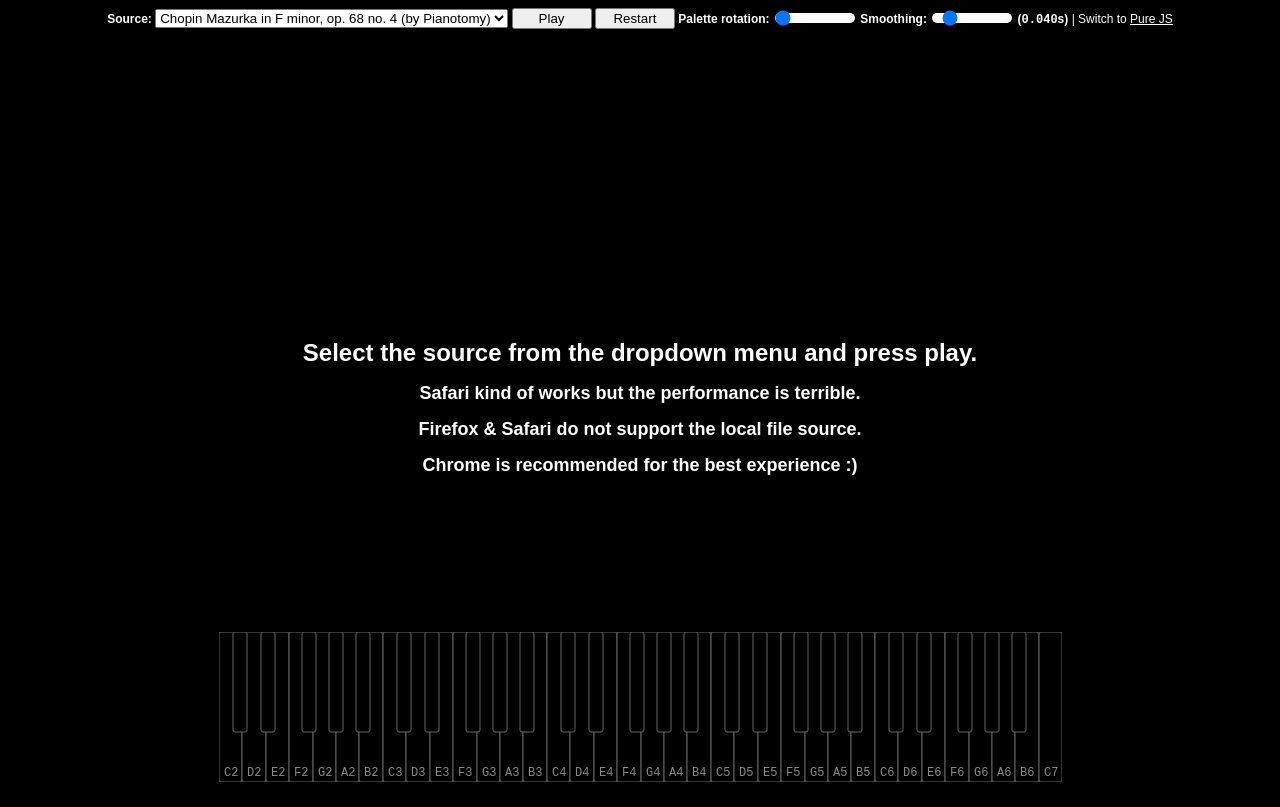
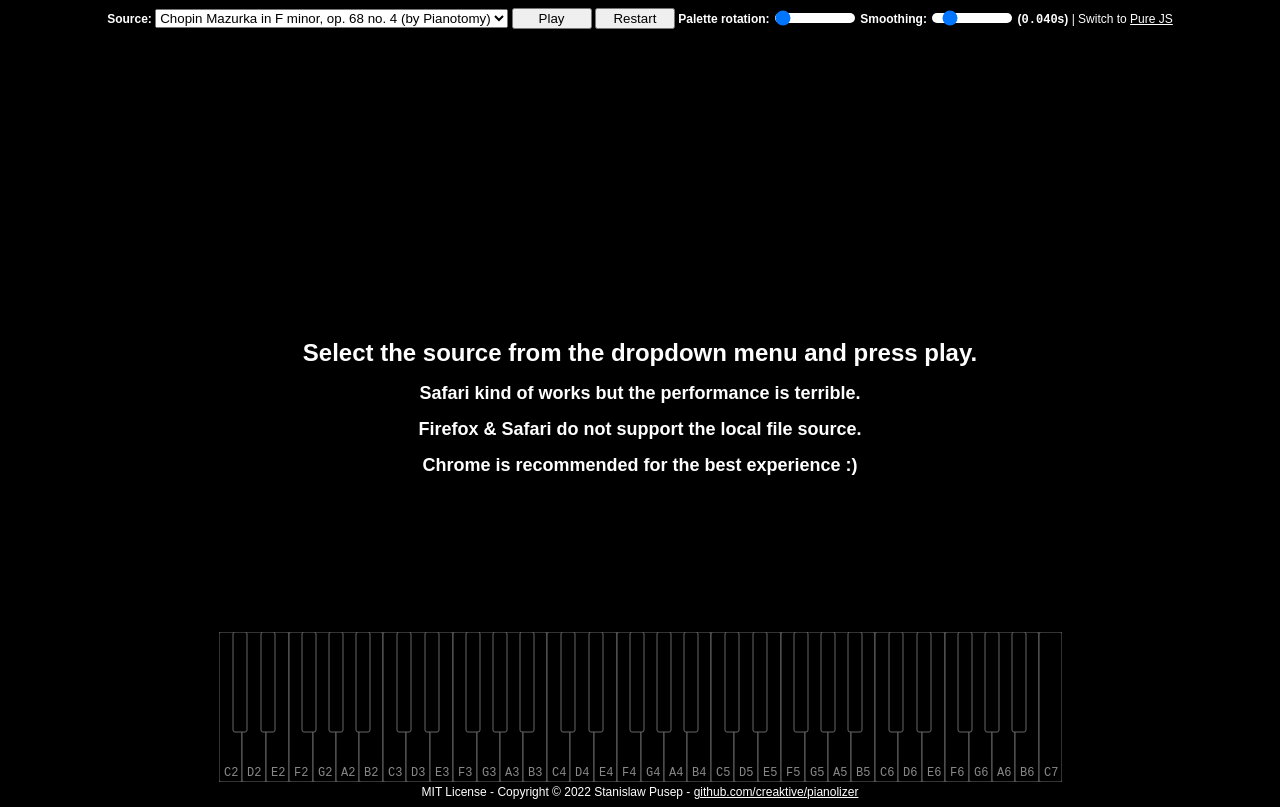
Before and after one commit to creaktive/pianolizer, a website: page index.html in a window 1280 px wide. Drawn offline with Linux system fonts and the light colour scheme.

Commit message:
index footer

```diff
--- a/index.html
+++ b/index.html
@@ -53,6 +53,9 @@
         font-size: 12px;
         fill: #888;
       }
+      #footer {
+        text-align: center;
+      }
     </style>
   </head>
   <body>
@@ -95,6 +98,11 @@
       <canvas id="spectrogram"></canvas>
       <br>
       <svg id="keyboard"></svg>
+    </div>
+    <div id="footer">
+      MIT License -
+      Copyright &copy; 2022 Stanislaw Pusep -
+      <a href="https://github.com/creaktive/pianolizer" target="_blank">github.com/creaktive/pianolizer</a>
     </div>
     <script type="module">
       import { PianoKeyboard, Spectrogram, Palette } from './js/visualization.js'
```
Also changed, not shown: 1 other file.
